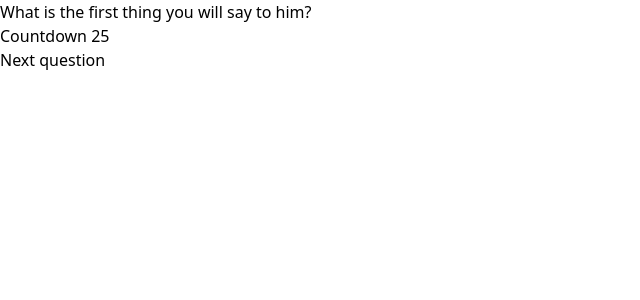
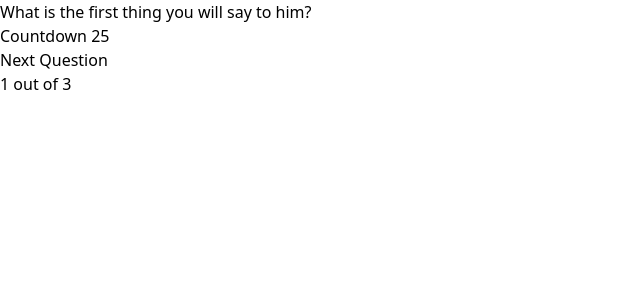
Before and after one commit to SurPun/IET-Kebbah, a Next.js app: page /survey-one/questions in a window 1280 px wide. Shown: the top 300 px of the page, without its empty margins (0-640 px from the left). Built offline with nearby package versions, Linux system fonts and the light colour scheme.

Commit message:
Progress bar draft

```diff
--- a/pages/survey-one/questions.js
+++ b/pages/survey-one/questions.js
@@ -1,15 +1,18 @@
 // [X] Add questions to state and dynamically go to next question
-// [ ] Set seconds to state
-// [ ] Restart timer as next question is displays
-// [ ] Edit Countdown timer to be able to pass props to be set as given seconds
+// [X] Set seconds to state
+// [X] Restart timer as next question is displays
+// [X] Edit Countdown timer to be able to pass props to be set as given seconds
+// [ ] QuestionOptions - refactor switch statement to an array
+// [ ] Popup warning "You will be given 5 seconds to read a question and then can type youranswer or speak into the microphone
 // [ ] Figure out where to store the data before it is sent to DB/airtable
 // Stretch
-// [ ] * Add 5 seconds timer before we start
+// [-] * Add 5 seconds timer before we start - Decided to to go with this idea.
+// [ ] * Add progress bar to each Q'
 // [ ] * Dictation option
-// [ ] * Add progress bar to each Q'
 
 import { useState } from "react";
 import CountdownTimer from "../../components/CountdownTimer";
+
 
 export default function Questions() {
   const [questionNumber, setQuestionNumber] = useState(1)
@@ -29,24 +32,27 @@ function questionOptions(number, func) {
         <>
           <p>What is the first thing you will say to him?</p>
           < CountdownTimer key={number} sec={30} />
-          <button onClick={() => func(2)}>Next question</button>
+          <button onClick={() => func(2)}>Next Question</button>
+          <p>1 out of 3</p>
         </>
       )
     case (2):
       return (
         <>
-          <p>Question number 2</p>
+          <p>What assumptions will you make of him?</p>
           < CountdownTimer key={number} sec={30} />
-          <button onClick={() => func(3)}>Next question</button>
+          <button onClick={() => func(3)}>Next Question</button>
+          <p> 2 out of 3</p>
 
         </>
       )
     case (3):
       return (
         <>
-          <p>Question number 3</p>
+          <p>Will your main objective be to stop and search or stop and account and why?</p>
           < CountdownTimer key={number} sec={30} />
-          <button onClick={() => func(0)}>Submit survey</button>
+          <button onClick={() => func(0)}>Submit Survey</button>
+          <p>3 out of 3</p>
 
         </>
       )
--- a/pages/survey-one/scenario.js
+++ b/pages/survey-one/scenario.js
@@ -47,6 +47,12 @@ export default function Scenario() {
               setTranscript(true);
             }}
           />
+          {/* Modal */}
+          <p>
+            <b className="text-red-700">Warning!</b>
+            You will be given 5 seconds to read a question and then can type your
+            answer or speak into the microphone
+          </p>
         </div>
       )}
     </>
```
